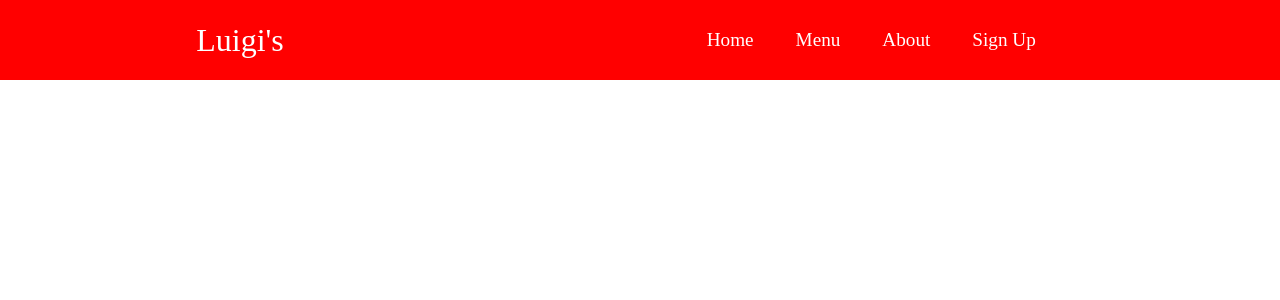
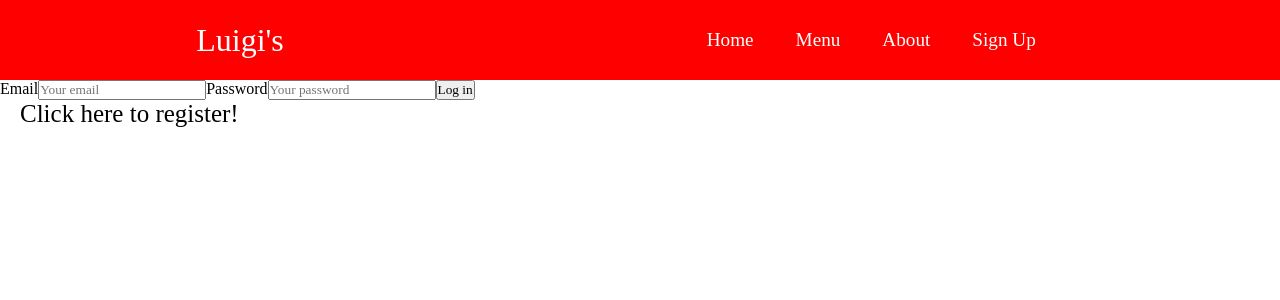
Before and after one commit to KAlexander17/BrochureWebsite, a React (Create React App) app: page /sign-up in a window 1280 px wide. Shown: the top 300 px of the page. Built offline with nearby package versions, Linux system fonts and the light colour scheme.

Commit message:
Working on sign-in

```diff
--- a/src/App.js
+++ b/src/App.js
@@ -5,6 +5,7 @@ import './App.css';
 import Home from './components/pages/Home';
 import Menu from './components/pages/Menu';
 import About from './components/pages/About';
+import SignIn from './components/pages/SignIn';
 
 function App() {
   return (
@@ -15,6 +16,7 @@ function App() {
           <Route path='/' element={<Home/>} />
           <Route path='/menu' element={<Menu/>} />
           <Route path='/about' element={<About/>} />
+          <Route path='/sign-up' element={<SignIn/>} />
         </Routes>
       </Router>
     </>
--- /dev/null
+++ b/src/components/Login.js
@@ -0,0 +1,15 @@
+import React, { useState } from "react"
+
+export const Login = () => {
+    const [email, setEmail] = useState('');
+    const [pass, setPass] = useState('');
+    return (
+        <form>
+            <label for='email'>Email</label>
+            <input value={email} type='email' placeholder='Your email' id='email' name='email' />
+            <label for='password'>Password</label>
+            <input value={pass} type='password' placeholder='Your password' id='password' name='password' />
+            <button>Log in</button>
+        </form>
+    )
+}
--- /dev/null
+++ b/src/components/Register.js
@@ -0,0 +1,9 @@
+import React from "react"
+
+export const Register = () => {
+    return (
+        <>
+            Register
+        </>
+    )
+}
--- /dev/null
+++ b/src/components/pages/SignIn.js
@@ -0,0 +1,14 @@
+import React from "react";
+import { Register } from "../Register";
+import { Login } from "../Login";
+
+function SignIn() {
+    return (
+        <>
+            <Login />
+            <p>Click here to register!</p>
+        </>
+    )
+}
+
+export default SignIn;
```
